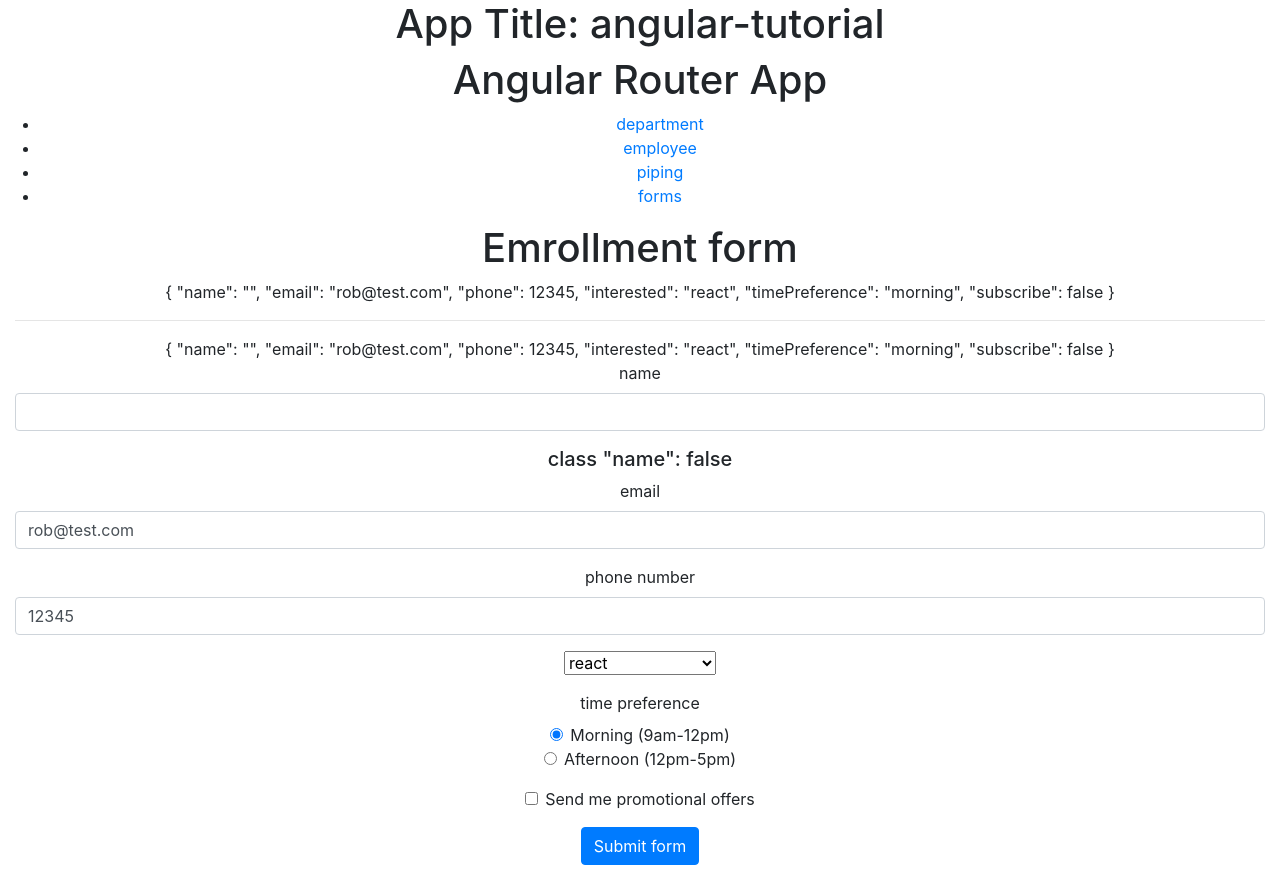
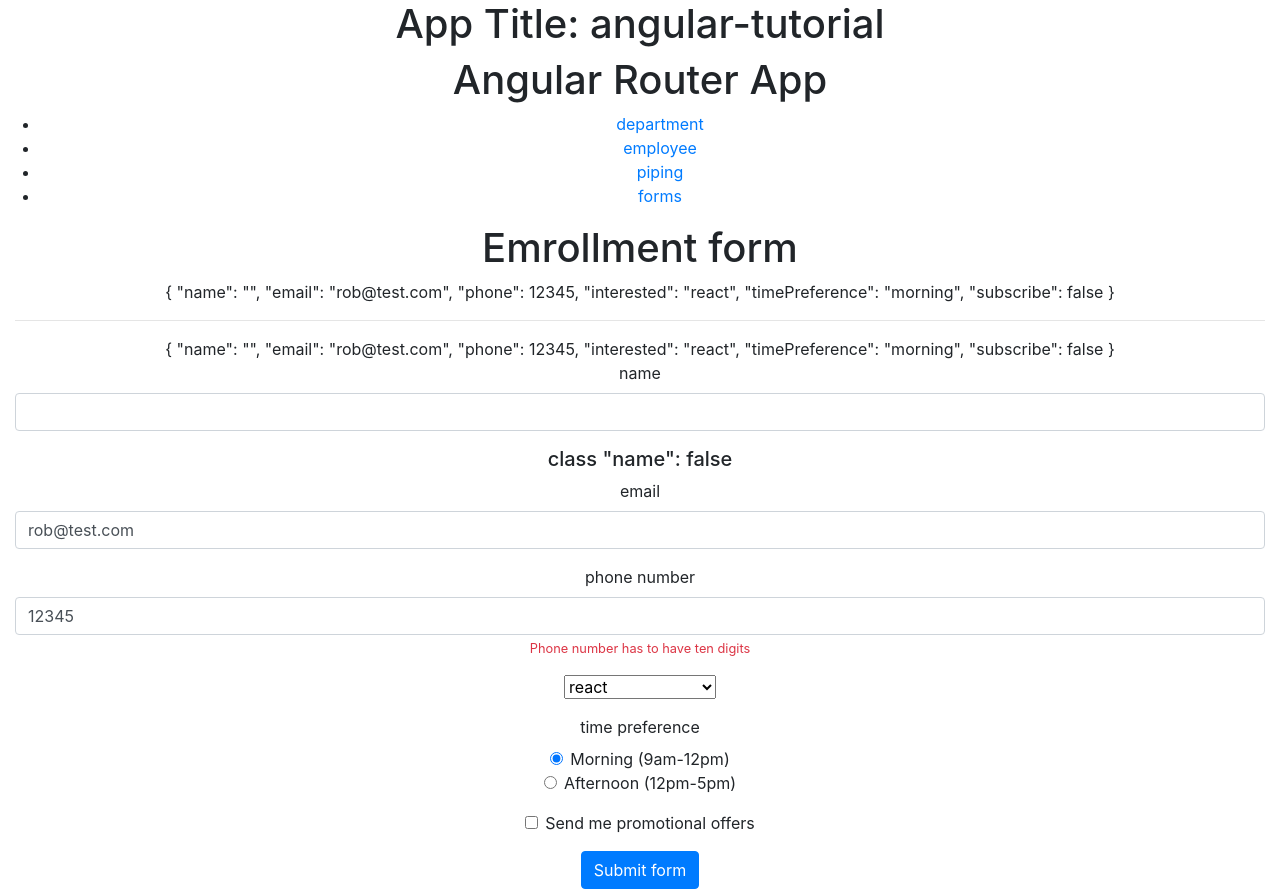
Before and after one commit to HaopengSun/angular-tutorial, an Angular app: page /forms in a window 1280 px wide. Before the commit the page ends 865 px from the top, so only its background shows below. Built offline with nearby package versions, Linux system fonts and the light colour scheme.

Commit message:
display error message in two ways

```diff
--- a/src/app/components/forms/forms.component.html
+++ b/src/app/components/forms/forms.component.html
@@ -16,6 +16,8 @@
       <!-- #name you can get name.class and  #name="ngModel" you can get name.invalid directly-->
       <input type="text" required #name="ngModel"
       [class.is-invalid]="name.invalid && name.touched" class="form-control" name="name" [(ngModel)]="userModel.name">
+      <!-- class binding to show the error info -->
+      <small class="text-danger" [class.d-none]="name.valid || name.untouched">Name is required</small>
     </div>
 
     <!-- ng-pristine/ng-dirty when users change the content in the form -->
@@ -31,8 +33,13 @@
     <!-- phone number should have ten digits -->
     <div class="form-group">
       <label>phone number</label>
-      <input type="tel" #phone="ngModel" pattern="^\d{10}" [class.is-invalid]="phone.invalid && phone.touched"
+      <input type="tel" #phone="ngModel" pattern="^\d{10}" [class.is-invalid]="phone.invalid && phone.touched" required
       class="form-control" name="phone" [(ngModel)]="userModel.phone">
+      <!-- the error property of ngModel -->
+      <div *ngIf="phone.errors && (phone.invalid || phone.touched)">
+        <small class="text-danger" *ngIf="phone.errors.required">Phone number is required</small>
+        <small class="text-danger" *ngIf="phone.errors.pattern">Phone number has to have ten digits</small>
+      </div>
     </div>
 
     <div class="form-group">
```
